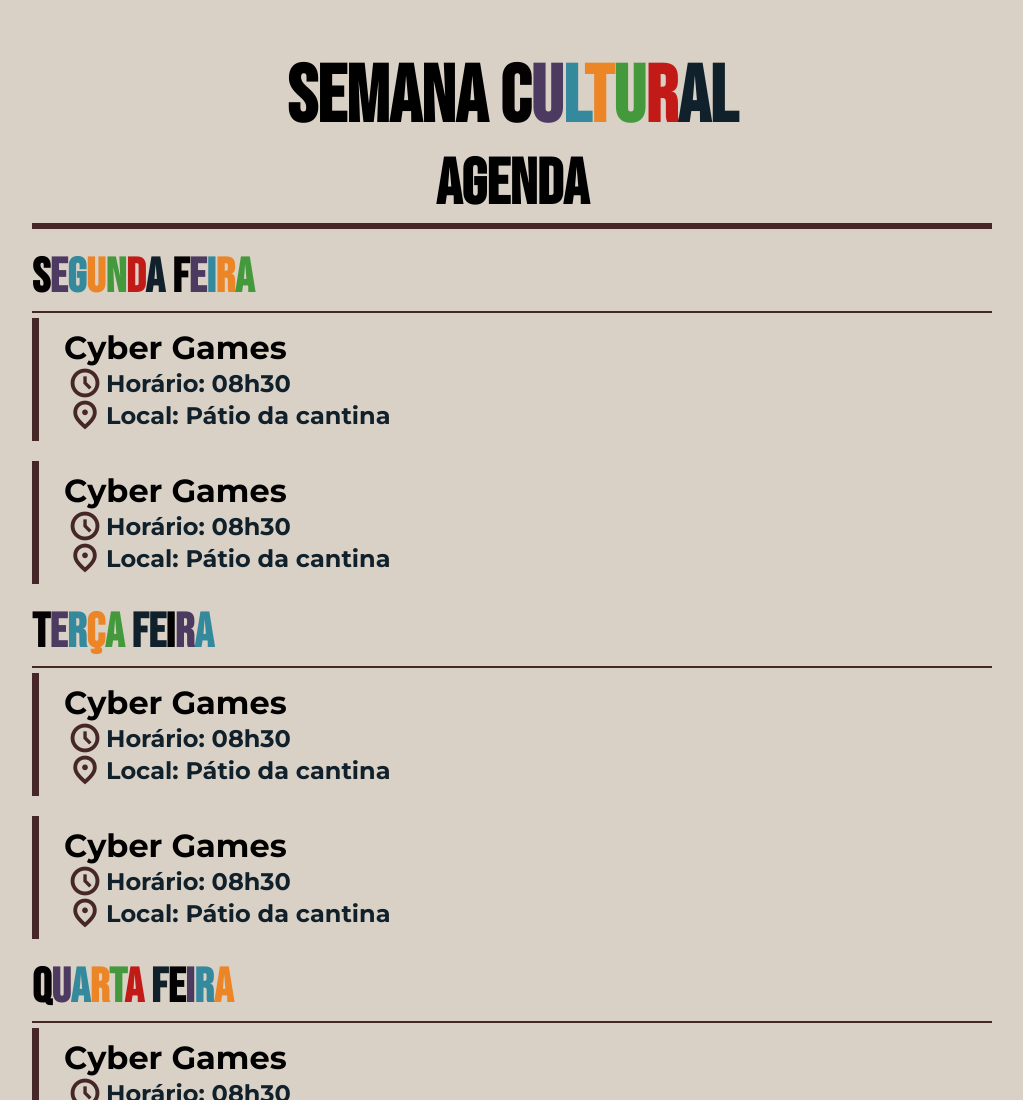
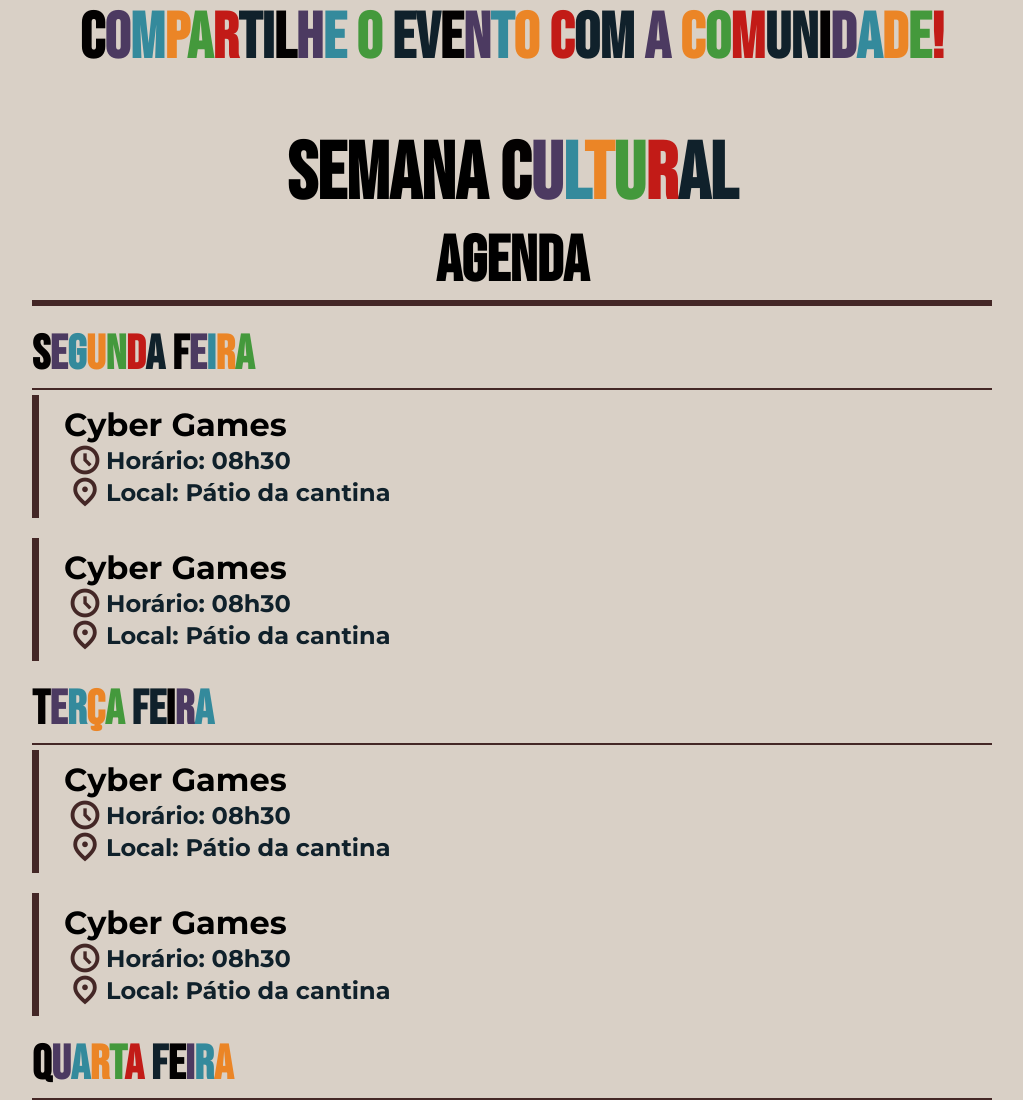
Before and after one commit to joaopedrov0/ifsemanacultural, a plain HTML site: page index.html in a window 1280 px wide. Shown: the top 1100 px of the page, without its empty margins (128-1151 px from the left). Drawn offline with nearby package versions, Linux system fonts and the light colour scheme.

Commit message:
transfering to local

```diff
--- a/index.html
+++ b/index.html
@@ -14,6 +14,11 @@
     <script src="/javascript/customletters.js" defer></script>
 </head>
 <body>
+    <div class="blocker">
+        <div class="modal">
+            <h2 class="custom-text">Compartilhe o evento com a comunidade!</h2>
+        </div>
+    </div>
     <div class="container">
         <h1>Semana <span class="custom-text">Cultural</span></h1>
         <h2>Agenda</h2>
```
Also changed, not shown: javascript/modal.js (added).
